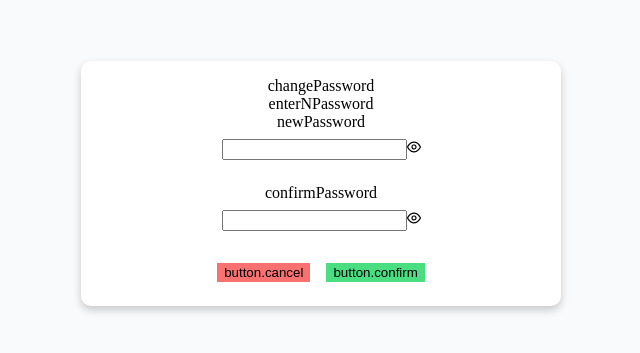
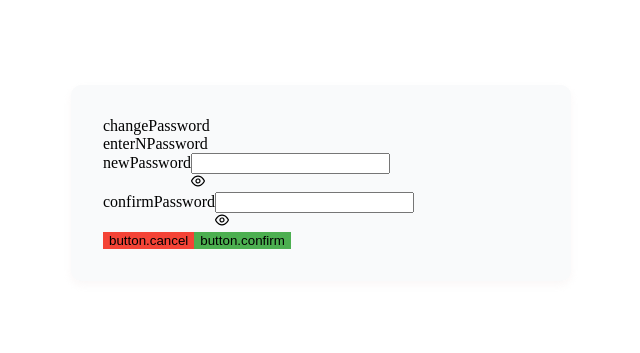
Before and after one commit to earibeiro/projeto_leilao, a Next.js app in the folder frontend/: page /changepass/ChangePass in a window 1280 px wide. Shown: the part 225-578 px from the top of the page, without its empty margins (319-959 px from the left). Built offline with nearby package versions, Linux system fonts and the light colour scheme.

Commit message:
Com este commit realizei a alteração do css recoverpass

```diff
--- a/frontend/src/App.css
+++ b/frontend/src/App.css
@@ -1,5 +1,9 @@
 .App {
   text-align: center;
+}
+
+.p-icon-field{
+  width: 100%;
 }
 
 .App-logo {
--- a/frontend/src/pages/changepass/ChangePass.jsx
+++ b/frontend/src/pages/changepass/ChangePass.jsx
@@ -64,15 +64,21 @@ const ChangePass = () => {
             <Helmet>
                 <title>{t('changePassword')}</title>
             </Helmet>
-            <Card title={t("changePassword")} subTitle={t("enterNPassword")} className={style.changeCard}>
-                <label htmlFor="password">{t("newPassword")}</label>
-                <Password id="password" className={style.inputField} value={password} onChange={handlePasswordChange} toggleMask required />
-                {passwordError && <small className={style.textRed}>{passwordError}</small>}
-                <label htmlFor="confirmPassword">{t("confirmPassword")}</label>
-                <Password id="confirmPassword" className={style.inputField} value={confirmPassword} onChange={handleConfirmPasswordChange} toggleMask required />
-                {confirmPasswordError && <small className={style.textRed}>{confirmPasswordError}</small>}
-                <a href="/login"><Button label={t("button.cancel")} className={style.cancelButton} /></a>
-                <a href="/login"><Button label={t("button.confirm")} className={style.confirmButton} disabled={passwordError || confirmPasswordError} /></a>
+            <Card title={t('changePassword')} subTitle={t('enterNPassword')} className={style.changeCard}>
+                <div className="flex align-items-center mb-2">
+                    <label htmlFor="password" className="mr-2" style={{ minWidth: '150px' }}>{t('newPassword')}</label>
+                    <Password id="password" className="flex-grow-1" inputStyle={{ width: '100%' }} value={password} feedback={false} onChange={handlePasswordChange} toggleMask required />
+                </div>
+                {passwordError && <small className={`${style.textRed} mb-2`}>{passwordError}</small>}
+                <div className="flex align-items-center mb-2">
+                    <label htmlFor="confirmPassword" className="mr-2" style={{ minWidth: '150px' }}>{t('confirmPassword')}</label>
+                    <Password id="confirmPassword" className="flex-grow-1" inputStyle={{ width: '100%' }} value={confirmPassword} feedback={false} onChange={handleConfirmPasswordChange} toggleMask required />
+                </div>
+                {confirmPasswordError && <small className={`${style.textRed} mb-2`}>{confirmPasswordError}</small>}
+                <div className="flex justify-content-between mt-4">
+                    <a href="/login"><Button label={t('button.cancel')} className={style.cancelButton} /></a>
+                    <a href="/login"><Button label={t('button.confirm')} className={style.confirmButton} disabled={passwordError || confirmPasswordError} /></a>
+                </div>
             </Card>
         </div>
     );
--- a/frontend/src/pages/changepass/ChangePass.module.css
+++ b/frontend/src/pages/changepass/ChangePass.module.css
@@ -1,43 +1,48 @@
-.changeCard {
-	width: 100%;
-	max-width: 30rem;
-	margin: 0 auto;
-	padding: 1rem;
-	border-radius: 10px;
-	box-shadow: 0 4px 8px 0 rgba(0,0,0,0.2);
-	text-align: center;
-	background: #ffffff;
+.containerCP {
+    display: flex;
+    justify-content: center;
+    align-items: center;
+    height: 100vh;
 }
 
-.inputField {
-	width: 100%;
-	margin-bottom: 1rem;
-    padding: 0.5rem;
-    display: block;
+.changeCard {
+    width: 500px;
+    padding: 2rem;
+    border-radius: 10px;
+    background-color: #f9fafb;
+    box-shadow: 0 4px 8px 0 rgba(231, 216, 216, 0.2);
+}
+
+.textRed {
+    color: red;
+    margin-top: 4px; /* Adiciona margem superior para espaçamento */
 }
 
 .cancelButton {
-	background-color: #f87171;
-	border: 1px solid #f87171;
-	margin: 0.5rem;
+    background-color: #f44336;
+    border: none;
 }
 
 .confirmButton {
-	background-color: #4ade80;
-	border: 1px solid #4ade80;
-	margin: 0.5rem;
+    background-color: #4caf50;
+    border: none;
 }
 
-.containerCP {
-	display: flex;
-	align-items: center;
-	justify-content: center;
-	height: 100vh;
-	margin: 0;
-	padding: 0;
-	background-color: #f9fafb;
+@media screen and (max-width: 600px) {
+    .changeCard {
+        padding: 1rem; /* Reduz o padding em telas menores */
+    }
+
+    .flex {
+        flex-direction: column; /* Alinha os elementos verticalmente em telas menores */
+    }
+
+    .justify-content-between {
+        justify-content: center; /* Centraliza os botões em telas menores */
+    }
+
+    .cancelButton, .confirmButton {
+        width: 100%; /* Faz os botões ocuparem 100% da largura em telas menores */
+        margin-bottom: 0.5rem; /* Adiciona margem inferior para espaçamento entre os botões */
+    }
 }
-
-.textRed {
-	color: #ef4444;
-}
--- a/frontend/src/pages/profile/profile.jsx
+++ b/frontend/src/pages/profile/profile.jsx
@@ -81,9 +81,9 @@ const Profile = () => {
                 <input type="file" accept="image/*" onChange={handleImageChange} />
                 {image && <img src={image} alt="Profile" style={{ width: '100px', height: '100px', marginTop: '10px' }} />}
                 <label htmlFor="username">{t('fullName')} </label>
-                <InputText inputStyle={{ width: '100%' }} className="w-5 mb-3" aria-describedby="username-help" required/>
+                <InputText className="w-5 mb-3" aria-describedby="username-help" required/>
                 <label htmlFor="emailField">{t('email')} </label>
-                <InputText inputStyle={{ width: '100%' }} className="w-5 mb-3" aria-describedby="username-help" required/>
+                <InputText className="w-5 mb-3" aria-describedby="username-help" required/>
                 <label htmlFor="calendar" className="pr-1">{t('birthDate')} </label>
                 <Calendar dateFormat="dd/mm/yy" value={date} onChange={(e) => setDate(e.value)} />
                 <label htmlFor="phone">{t('phone')} </label>
--- a/frontend/src/pages/recoverpass/RecoverPass.module.css
+++ b/frontend/src/pages/recoverpass/RecoverPass.module.css
@@ -1,37 +1,71 @@
+.containerRP {
+	display: flex;
+	justify-content: center;
+	align-items: center;
+	height: 100vh;
+	padding: 1rem; /* Adiciona padding para evitar que o conteúdo encoste nas bordas */
+}
+
 .recoverCard {
 	width: 100%;
-	max-width: 30rem;
-	margin: 0 auto;
-	padding: 1rem;
+	max-width: 500px;
+	padding: 2rem;
 	border-radius: 10px;
-	box-shadow: 0 4px 8px 0 rgba(0,0,0,0.2);
+	background-color: #f9fafb;
+	box-shadow: 0 4px 8px 0 rgba(231, 216, 216, 0.2);
+}
+
+.title {
 	text-align: center;
-	background: #ffffff;
+}
+
+.subtitle {
+	text-align: center; /* Centraliza o subtítulo */
+}
+
+.inputGroup {
+	display: flex;
+	align-items: center;
+	width: 100%;
+}
+
+.label {
+	min-width: 100px; /* Garante que o label tenha uma largura mínima */
 }
 
 .inputField {
-	width: 100%;
-	margin-bottom: 1rem;
+	flex-grow: 1;
+	min-width: 0; /* Garante que o input não ultrapasse os limites do contêiner */
 }
 
 .cancelButton {
-	background-color: #f87171;
-	border: 1px solid #f87171;
-	margin: 0.5rem;
+	background-color: #f44336;
+	border: none;
+	margin-right: 1rem;
 }
 
 .confirmButton {
-	background-color: #4ade80;
-	border: 1px solid #4ade80;
-	margin: 0.5rem;
+	background-color: #4caf50;
+	border: none;
 }
 
-.containerRP {
-	display: flex;
-	align-items: center;
-	justify-content: center;
-	height: 100vh;
-	margin: 0;
-	padding: 0;
-	background-color: #f9fafb
+/* Regras de mídia para dispositivos móveis */
+@media screen and (max-width: 600px) {
+	.recoverCard {
+		padding: 1rem; /* Reduz o padding em telas menores */
+	}
+
+	.inputGroup {
+		flex-direction: column;
+		align-items: flex-start;
+	}
+
+	.inputField {
+		width: 100%; /* Faz o campo de input ocupar 100% da largura em telas menores */
+	}
+
+	.cancelButton, .confirmButton {
+		width: 100%; /* Faz os botões ocuparem 100% da largura em telas menores */
+		margin-bottom: 0.5rem; /* Adiciona margem inferior para espaçamento entre os botões */
+	}
 }
```
Also changed, not shown: frontend/src/pages/login/Login.jsx (+10 -6 lines), frontend/src/pages/login/Login.module.css (+36 -30 lines), frontend/src/pages/recoverpass/RecoverPass.jsx (+10 -6 lines).
